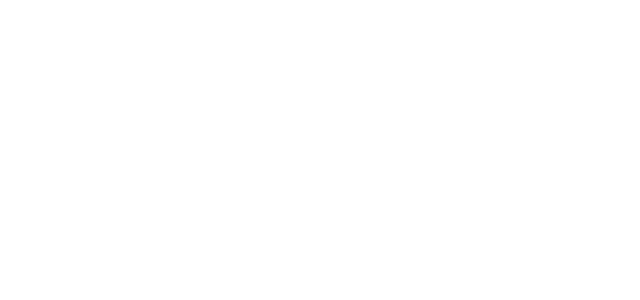
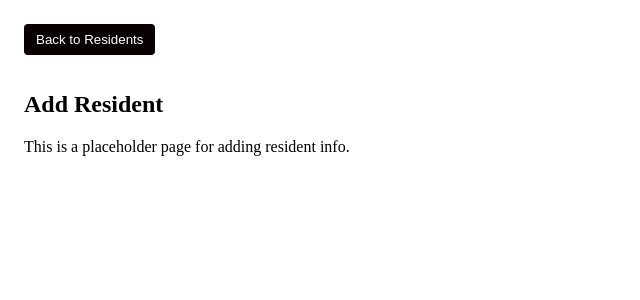
Before and after one commit to trevortrues/Scheduling-Program, a React (Vite) app in the folder src/renderer/: page /addr in a window 1280 px wide. Before the commit this address had no page. Shown: the top 300 px of the page, without its empty margins (0-640 px from the left). Built offline with nearby package versions, Linux system fonts and the light colour scheme.

Commit message:
add button in S and R but not working

```diff
--- a/src/renderer/src/App.jsx
+++ b/src/renderer/src/App.jsx
@@ -6,6 +6,8 @@
 import HistPage from "./components/HistPage";
 import EditR from "./components/EditR";
 import EditS from "./components/EditS";
+import AddR from "./components/AddR";
+import AddS from "./components/AddS";
 
 function App() {
   return (
@@ -19,6 +21,8 @@
           <Route path="/history" element={<HistPage />} />
           <Route path="/editres" element={<EditR />} />
           <Route path="/editser" element={<EditS />} />
+          <Route path="/adds" element={<AddS />} />
+          <Route path="/addr" element={<AddR />} />
         </Routes>
       </div>
     </Router>
--- /dev/null
+++ b/src/renderer/src/components/AddR.jsx
@@ -0,0 +1,27 @@
+import React from "react";
+import { Link } from "react-router-dom";
+
+export default function AddR() {
+  return (
+    <div style={{ padding: "16px" }}>
+      <Link to="/resident" style={{ textDecoration: "none" }}>
+        <button
+          style={{
+            padding: "8px 12px",
+            borderRadius: "4px",
+            backgroundColor: "#090101ff",
+            color: "white",
+            border: "none",
+            cursor: "pointer",
+            marginBottom: "16px",
+          }}
+        >
+          Back to Residents
+        </button>
+      </Link>
+
+      <h2>Add Resident</h2>
+      <p>This is a placeholder page for adding resident info.</p>
+    </div>
+  );
+}
--- /dev/null
+++ b/src/renderer/src/components/AddS.jsx
@@ -0,0 +1,27 @@
+import React from "react";
+import { Link } from "react-router-dom";
+
+export default function AddS() {
+  return (
+    <div style={{ padding: "16px" }}>
+      <Link to="/resident" style={{ textDecoration: "none" }}>
+        <button
+          style={{
+            padding: "8px 12px",
+            borderRadius: "4px",
+            backgroundColor: "#090101ff",
+            color: "white",
+            border: "none",
+            cursor: "pointer",
+            marginBottom: "16px",
+          }}
+        >
+          Back to Services
+        </button>
+      </Link>
+
+      <h2>Add Service</h2>
+      <p>This is a placeholder page for adding service info.</p>
+    </div>
+  );
+}
--- a/src/renderer/src/components/ResidentPage.jsx
+++ b/src/renderer/src/components/ResidentPage.jsx
@@ -34,6 +34,9 @@
         <h2 style={{ fontSize: "24px", fontWeight: "bold", margin: 0 }}>
           RESIDENT MAIN PAGE
         </h2>
+
+        <Link to="/addr" style={{ textDecoration: "none" }}><button style={buttonStyle}>ADD</button></Link>
+
       </div>
 
 
--- a/src/renderer/src/components/ServicePage.jsx
+++ b/src/renderer/src/components/ServicePage.jsx
@@ -34,6 +34,9 @@
         SERVICES MAIN PAGE
       </h1>
 
+      <button style={buttonStyle}>ADD</button>
+
+
            {/* May come back in a change the colors of each button */}
       <div style={{ display: "flex", flexDirection: "column", gap: "16px" }}>
         {/* Service A */}
```
